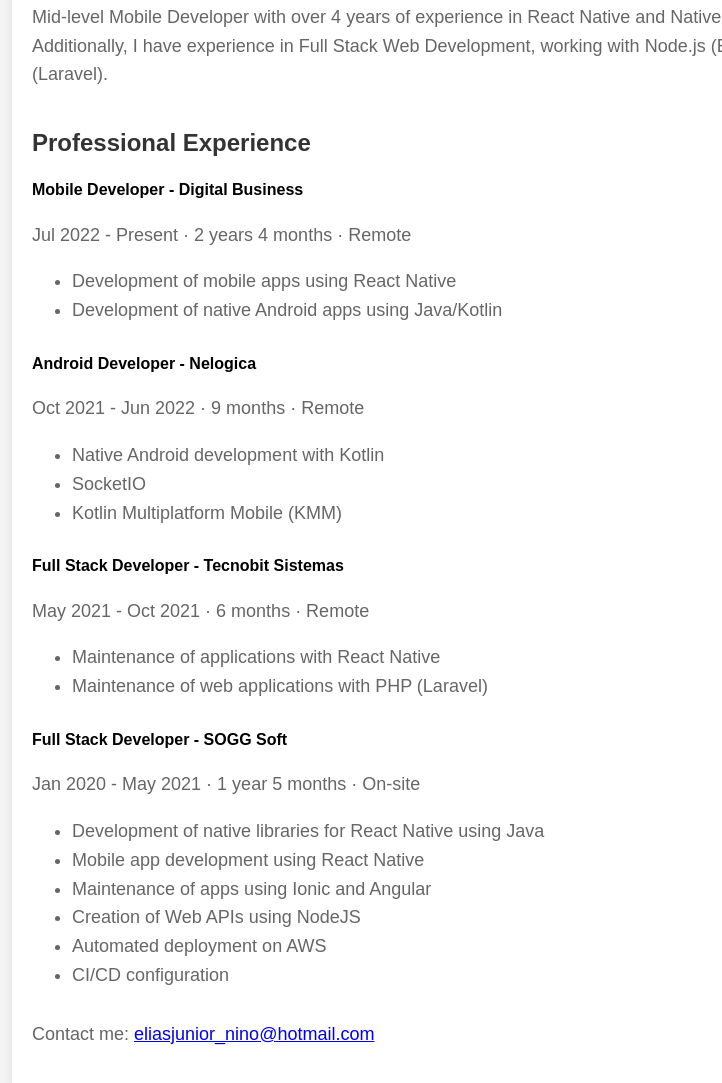
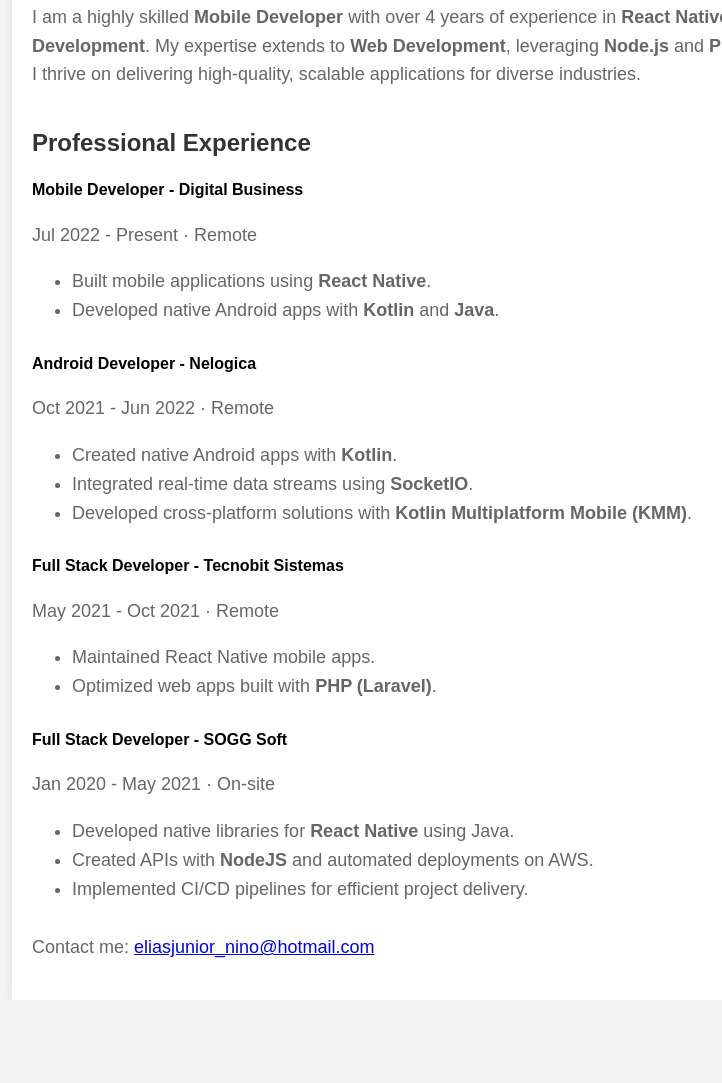
Before and after one commit to EliasJuniorNino/EliasJuniorNino.github.io, a plain HTML site: page index.html in a window 1280 px wide. Shown: the part 527-1610 px from the top of the page, without its empty margins (158-880 px from the left). After the commit the page ends 1527 px from the top, so only its background shows below. Drawn offline with Linux system fonts and the light colour scheme.

Commit message:
Update index.html

```diff
--- a/index.html
+++ b/index.html
@@ -3,8 +3,12 @@
   <head>
     <meta charset="UTF-8" />
     <meta name="viewport" content="width=device-width, initial-scale=1.0" />
-    <title>Portfolio - Elias Junior</title>
+    <meta name="description" content="Elias Junior - Experienced Mobile Developer specializing in React Native and Android Development. Full Stack Web Developer with expertise in Node.js and PHP.">
+    <meta name="keywords" content="Mobile Developer, Android Developer, React Native Developer, Web Developer, Kotlin, Java, Node.js, PHP, Laravel">
+    <meta name="author" content="Elias Junior">
+    <title>Mobile Developer | Android & React Native - Elias Junior</title>
     <style>
+      /* Estilos permanecem inalterados para o layout */
       body {
         font-family: Arial, sans-serif;
         margin: 0;
@@ -79,66 +83,63 @@
     <div class="container">
       <div class="user-area">
         <h1>Elias Junior</h1>
-        <img src="https://avatars.githubusercontent.com/eliasjuniornino" alt="Elias Junior's Photo" class="profile-img" />
+        <img src="https://avatars.githubusercontent.com/eliasjuniornino" alt="Elias Junior - Mobile Developer" class="profile-img" />
         <span class="short-description">
-          Mid-level Mobile Developer | React Native | Android (Kotlin/Java) | NodeJS | PHP
+          Experienced Mobile Developer | React Native Developer | Android Developer | Web Developer
         </span>
 
         <div class="social-links">
-          <a href="https://www.linkedin.com/in/elias-junior-9b1191164/" target="_blank">
-            <img src="https://img.shields.io/badge/-LinkedIn-%230077B5?style=for-the-badge&logo=linkedin&logoColor=white" target="_blank" />
+          <a href="https://www.linkedin.com/in/elias-junior-9b1191164/" target="_blank" rel="noopener noreferrer">
+            <img src="https://img.shields.io/badge/-LinkedIn-%230077B5?style=for-the-badge&logo=linkedin&logoColor=white" alt="Elias Junior LinkedIn" />
           </a>
-          <a href="https://github.com/EliasJuniorNino" target="_blank">
-            <img src="https://img.shields.io/badge/-GitHub-%23121011?style=for-the-badge&logo=github&logoColor=white" target="_blank" />
+          <a href="https://github.com/EliasJuniorNino" target="_blank" rel="noopener noreferrer">
+            <img src="https://img.shields.io/badge/-GitHub-%23121011?style=for-the-badge&logo=github&logoColor=white" alt="Elias Junior GitHub" />
           </a>
         </div>
       </div>
 
       <h2>About Me</h2>
       <p>
-        Mid-level Mobile Developer with over 4 years of experience in React Native and Native Android development. Additionally, I have experience in Full Stack Web Development, working with Node.js (Express/NestJS) and PHP (Laravel).
+        I am a highly skilled <strong>Mobile Developer</strong> with over 4 years of experience in <strong>React Native</strong> and <strong>Android Development</strong>. My expertise extends to <strong>Web Development</strong>, leveraging <strong>Node.js</strong> and <strong>PHP</strong> for backend solutions. I thrive on delivering high-quality, scalable applications for diverse industries.
       </p>
 
       <h3>Professional Experience</h3>
 
       <div class="experience">
         <h4>Mobile Developer - Digital Business</h4>
-        <p>Jul 2022 - Present · 2 years 4 months · Remote</p>
+        <p>Jul 2022 - Present · Remote</p>
         <ul>
-          <li>Development of mobile apps using React Native</li>
-          <li>Development of native Android apps using Java/Kotlin</li>
+          <li>Built mobile applications using <strong>React Native</strong>.</li>
+          <li>Developed native Android apps with <strong>Kotlin</strong> and <strong>Java</strong>.</li>
         </ul>
       </div>
 
       <div class="experience">
         <h4>Android Developer - Nelogica</h4>
-        <p>Oct 2021 - Jun 2022 · 9 months · Remote</p>
+        <p>Oct 2021 - Jun 2022 · Remote</p>
         <ul>
-          <li>Native Android development with Kotlin</li>
-          <li>SocketIO</li>
-          <li>Kotlin Multiplatform Mobile (KMM)</li>
+          <li>Created native Android apps with <strong>Kotlin</strong>.</li>
+          <li>Integrated real-time data streams using <strong>SocketIO</strong>.</li>
+          <li>Developed cross-platform solutions with <strong>Kotlin Multiplatform Mobile (KMM)</strong>.</li>
         </ul>
       </div>
 
       <div class="experience">
         <h4>Full Stack Developer - Tecnobit Sistemas</h4>
-        <p>May 2021 - Oct 2021 · 6 months · Remote</p>
+        <p>May 2021 - Oct 2021 · Remote</p>
         <ul>
-          <li>Maintenance of applications with React Native</li>
-          <li>Maintenance of web applications with PHP (Laravel)</li>
+          <li>Maintained React Native mobile apps.</li>
+          <li>Optimized web apps built with <strong>PHP (Laravel)</strong>.</li>
         </ul>
       </div>
 
       <div class="experience">
         <h4>Full Stack Developer - SOGG Soft</h4>
-        <p>Jan 2020 - May 2021 · 1 year 5 months · On-site</p>
+        <p>Jan 2020 - May 2021 · On-site</p>
         <ul>
-          <li>Development of native libraries for React Native using Java</li>
-          <li>Mobile app development using React Native</li>
-          <li>Maintenance of apps using Ionic and Angular</li>
-          <li>Creation of Web APIs using NodeJS</li>
-          <li>Automated deployment on AWS</li>
-          <li>CI/CD configuration</li>
+          <li>Developed native libraries for <strong>React Native</strong> using Java.</li>
+          <li>Created APIs with <strong>NodeJS</strong> and automated deployments on AWS.</li>
+          <li>Implemented CI/CD pipelines for efficient project delivery.</li>
         </ul>
       </div>
 
```
